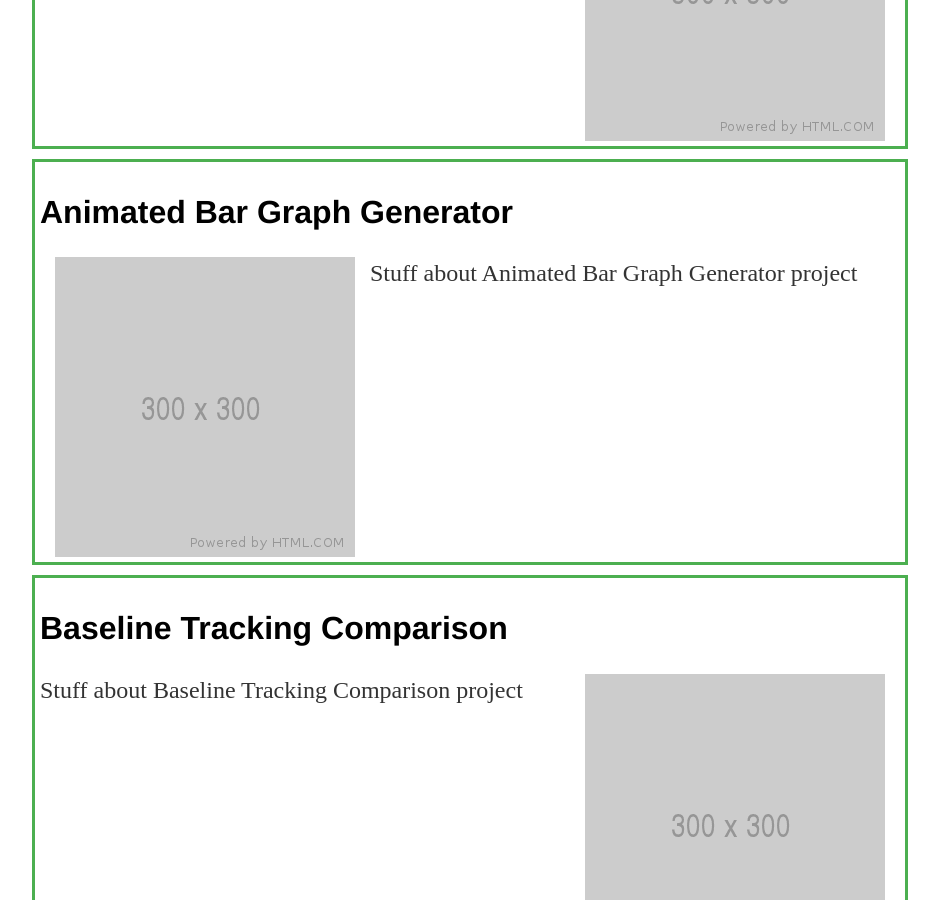
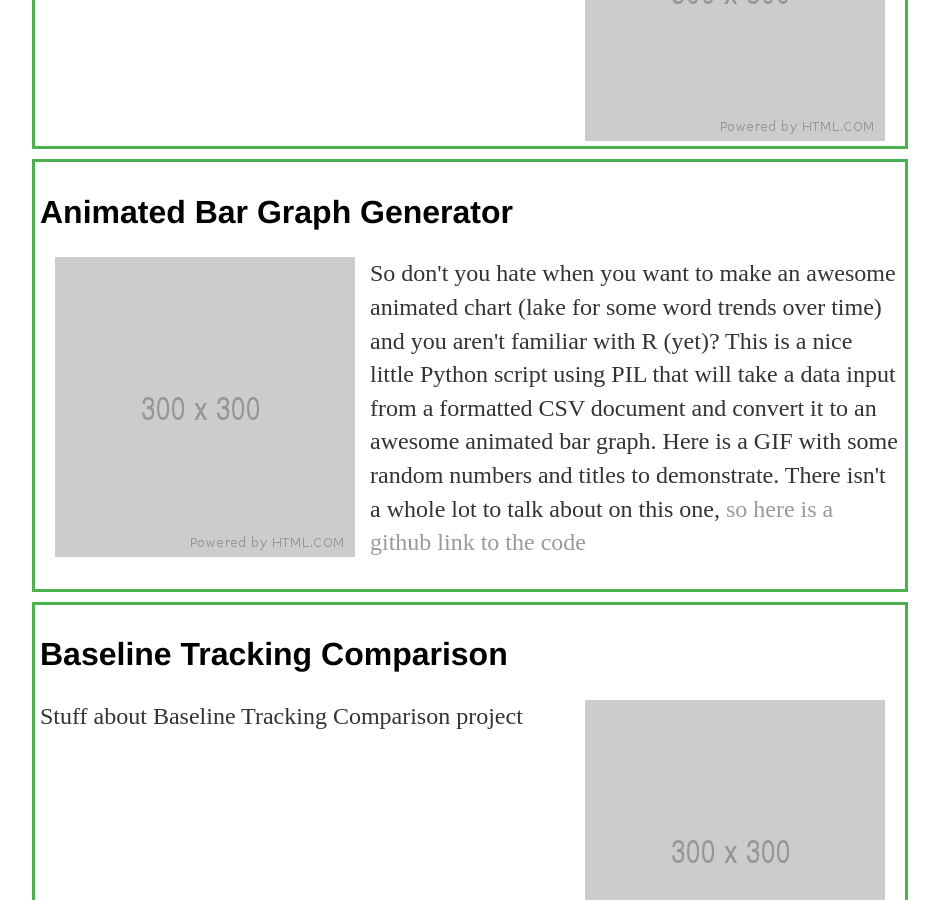
Before and after one commit to dbridgem/dbridgem.github.io, a Jekyll site: the page built from projects/index.html, in a window 1280 px wide and 900 px high, scrolled down 1174 px. Shown: the whole window, without its empty margins (170-1109 px from the left). Built offline with Jekyll 4.4.1, drawn with Linux system fonts in a browser that asks for light colours.

Commit message:
Update index.html

```diff
--- a/projects/index.html
+++ b/projects/index.html
@@ -53,8 +53,12 @@ p .project{
 
 <div class="project">
 	<h2>Animated Bar Graph Generator</h2>
+
 	<p><img style = "padding: 0 15px; float: left;" img src = "300.png" alt ="Image_Placeholder.png" height = 300 width = 300/>
-	Stuff about Animated Bar Graph Generator project</p>
+	So don't you hate when you want to make an awesome animated chart (lake for some word trends over time) and you aren't
+	familiar with R (yet)? This is a nice little Python script using PIL that will take a data input from a formatted CSV
+	document and convert it to an awesome animated bar graph. Here is a GIF with some random numbers and titles to demonstrate.
+	There isn't a whole lot to talk about on this one, <a href="https://github.com/dbridgem/ABGG"> so here is a github link to the code </a></p>
 </div>
 
 <div class="project">
```
